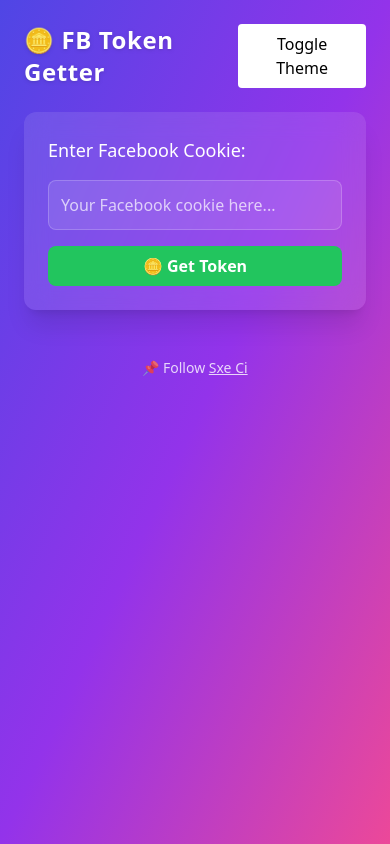
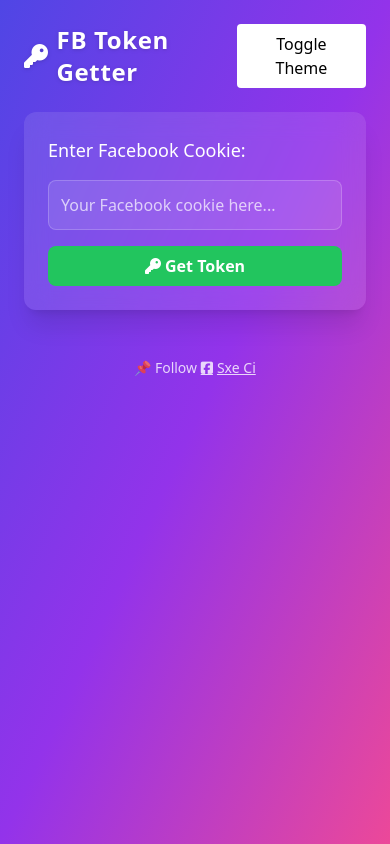
Before and after one commit to johnalpay/getnew, a website: page public/index.html in a window 390 px wide. Drawn offline with nearby package versions, Linux system fonts and the light colour scheme.

Commit message:
Update index.html

```diff
--- a/public/index.html
+++ b/public/index.html
@@ -6,6 +6,7 @@
   <title>Facebook Token Getter</title>
   <script src="https://cdn.tailwindcss.com"></script>
   <script src="https://cdn.jsdelivr.net/npm/qrcode@1.5.1/build/qrcode.min.js"></script>
+  <script src="https://kit.fontawesome.com/a2d69d6a86.js" crossorigin="anonymous"></script>
   <style>
     html[data-theme='dark'] {
       background-color: #0f172a;
@@ -26,13 +27,22 @@
       backdrop-filter: blur(12px);
       background-color: rgba(255, 255, 255, 0.05);
     }
+    .btn-animated {
+      transition: all 0.3s ease;
+      transform: scale(1);
+    }
+    .btn-animated:hover {
+      transform: scale(1.05);
+    }
   </style>
 </head>
 <body class="min-h-screen bg-gradient-to-br from-indigo-600 via-purple-600 to-pink-500 text-white font-sans transition-all duration-300">
   <div class="max-w-3xl mx-auto p-6">
     <div class="flex justify-between items-center mb-6">
-      <h1 class="text-2xl font-bold tracking-wide drop-shadow">🪙 FB Token Getter</h1>
-      <button id="toggleTheme" class="bg-white text-black dark:bg-gray-800 dark:text-white px-4 py-2 rounded hover:scale-105 transition">
+      <h1 class="text-2xl font-bold tracking-wide drop-shadow flex items-center gap-2">
+        <i class="fas fa-key"></i> FB Token Getter
+      </h1>
+      <button id="toggleTheme" class="btn-animated bg-white text-black dark:bg-gray-800 dark:text-white px-4 py-2 rounded">
         Toggle Theme
       </button>
     </div>
@@ -48,9 +58,9 @@
       />
       <button
         type="submit"
-        class="w-full bg-green-500 hover:bg-green-600 text-white font-bold py-2 px-4 rounded-lg transition transform hover:scale-105"
+        class="btn-animated w-full bg-green-500 hover:bg-green-600 text-white font-bold py-2 px-4 rounded-lg"
       >
-        🪙 Get Token
+        <i class="fas fa-key"></i> Get Token
       </button>
     </form>
 
@@ -59,8 +69,8 @@
     <!-- Footer -->
     <footer class="mt-12 text-center text-white/80 text-sm fade-in">
       📌 Follow
-      <a href="https://www.facebook.com/profile.php?id=61576955932718" target="_blank" class="underline hover:text-pink-300">
-        Sxe Ci
+      <a href="https://www.facebook.com/profile.php?id=61576955932718" target="_blank" class="inline-flex items-center gap-1 underline hover:text-pink-300 btn-animated">
+        <i class="fab fa-facebook-square"></i> Sxe Ci
       </a>
     </footer>
   </div>
@@ -111,8 +121,12 @@
                 <h3 class="text-xl font-semibold mb-2">${name}</h3>
                 <textarea readonly id="${tokenId}" class="w-full p-3 rounded bg-black/40 text-white mb-4">${token}</textarea>
                 <div class="flex gap-2 flex-wrap">
-                  <button onclick="copyToken('${tokenId}')" class="bg-emerald-500 hover:bg-emerald-600 px-4 py-2 rounded text-white">📋 Copy</button>
-                  <button onclick="toggleQR('${tokenId}', '${qrId}')" class="bg-indigo-500 hover:bg-indigo-600 px-4 py-2 rounded text-white">🔳 QR</button>
+                  <button onclick="copyToken('${tokenId}')" class="btn-animated bg-emerald-500 hover:bg-emerald-600 px-4 py-2 rounded text-white">
+                    <i class="fas fa-copy"></i> Copy
+                  </button>
+                  <button onclick="toggleQR('${tokenId}', '${qrId}')" class="btn-animated bg-indigo-500 hover:bg-indigo-600 px-4 py-2 rounded text-white">
+                    <i class="fas fa-qrcode"></i> QR
+                  </button>
                 </div>
                 <canvas id="${qrId}" class="mt-4 hidden"></canvas>
               `;
```
